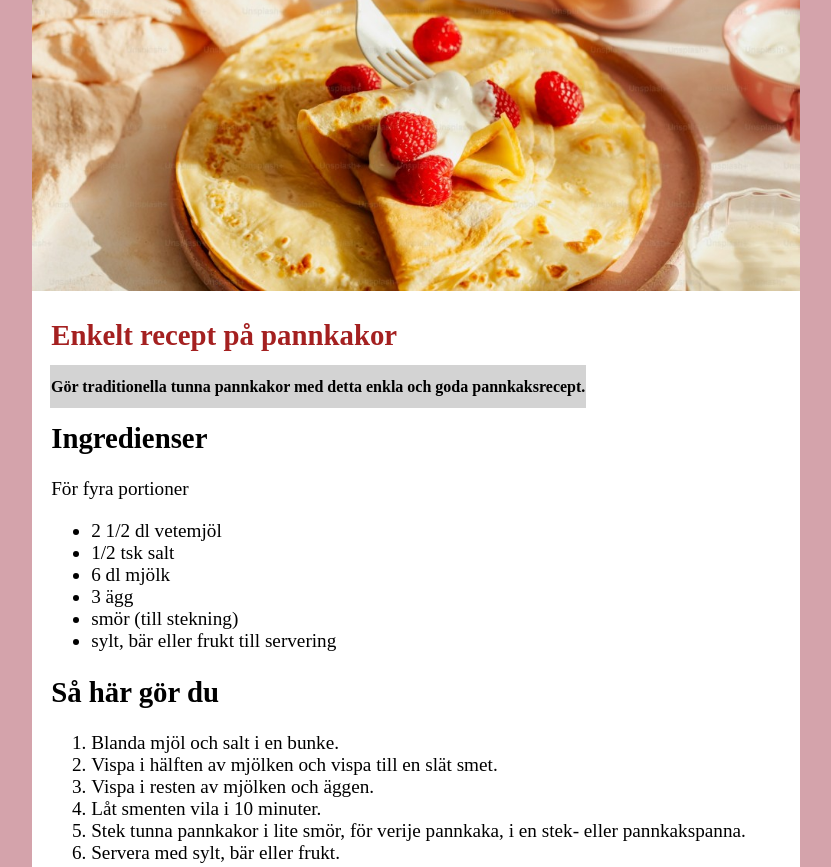
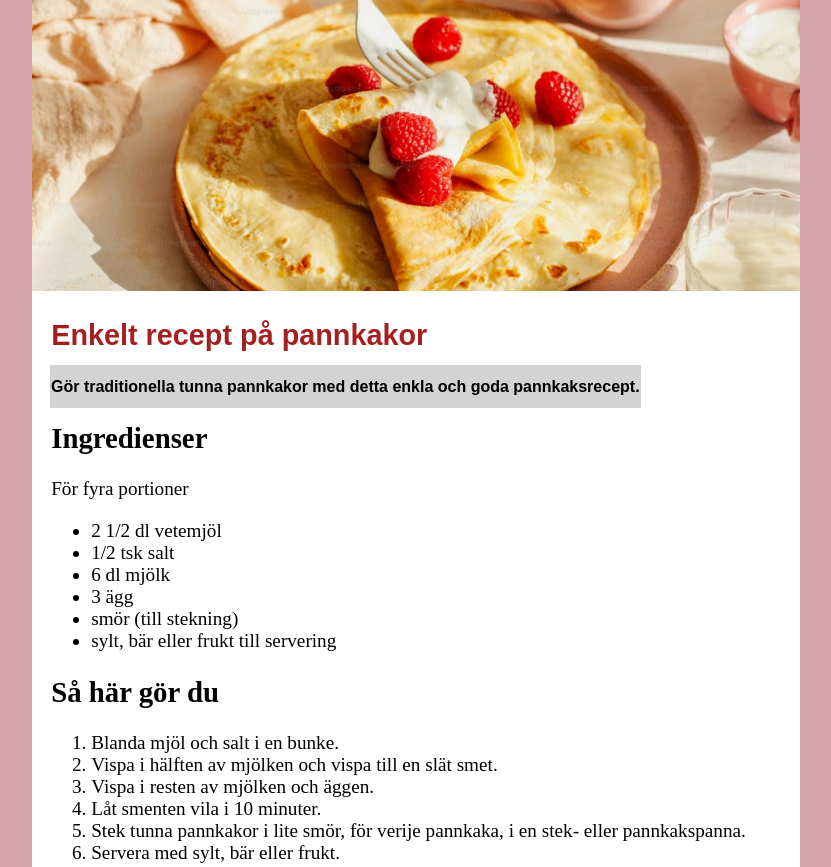
Before and after one commit to Madbom/ReceptProjekt, a plain HTML site: page index.html in a window 1280 px wide. Shown: the top 867 px of the page, without its empty margins (160-991 px from the left). Drawn offline with Linux system fonts and the light colour scheme.

Commit message:
Update styles.css to improve responsiveness and adjust font styles.

```diff
--- a/styles.css
+++ b/styles.css
@@ -29,7 +29,7 @@ body {
   padding: 1em;
   text-align: left;
   font-size: 1.2em;
-  font: Droid Sans;
+  font-family: Droid Sans, sans-serif;
   color: rgb(164, 32, 32)
 }
 .Panel {
@@ -48,7 +48,7 @@ th {
   text-align: left;
   background-color: lightgrey;
   font-size: 1em;
-  font: Arial;
+  font-family: Arial, sans-serif;
   color: black;
 }
 .info {
```
